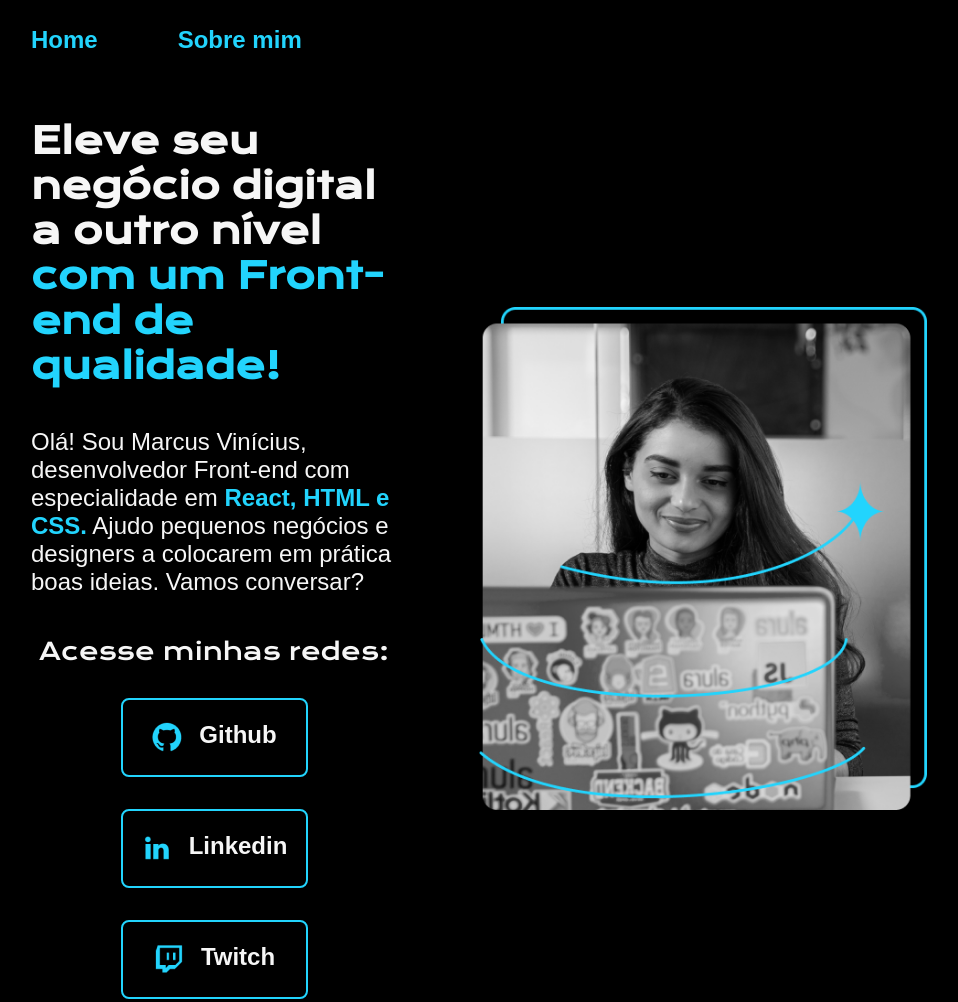
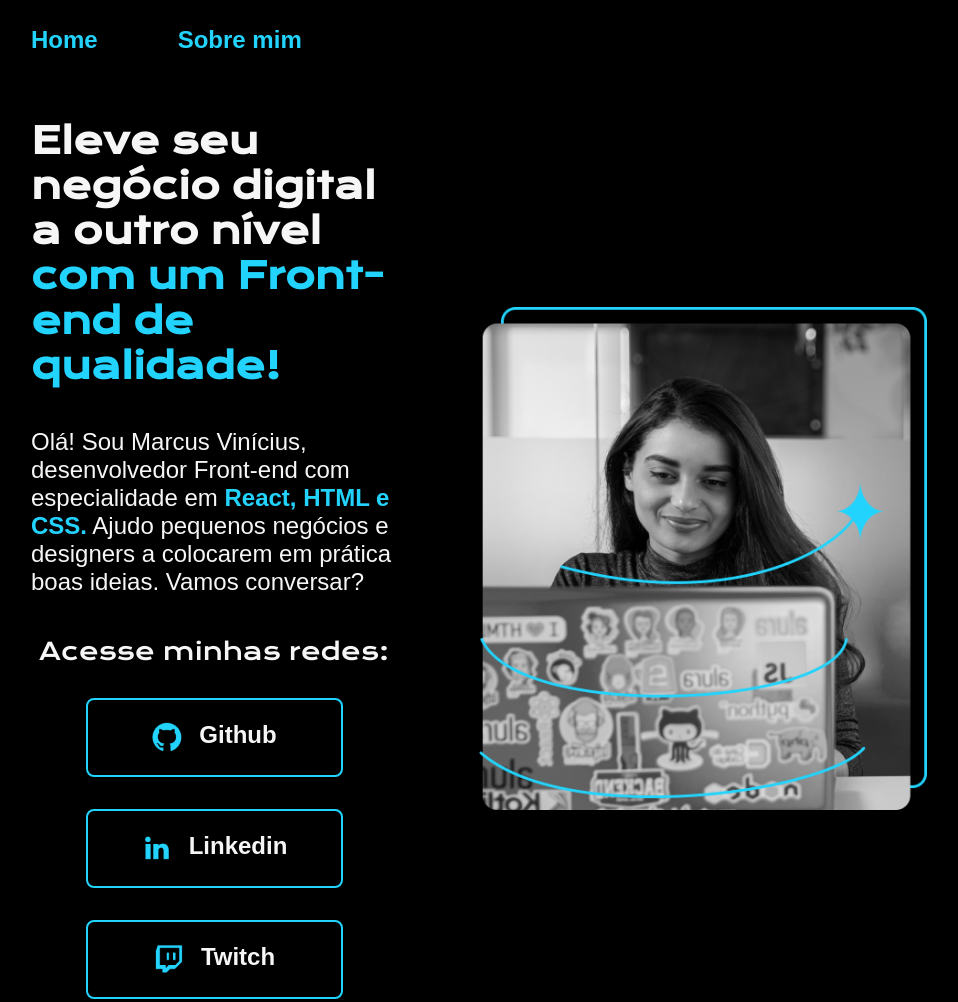
Before and after one commit to MarcusViCode/portifolio-Alura-, a plain HTML site: page index.html in a window 1280 px wide. Shown: the top 1002 px of the page, without its empty margins (161-1119 px from the left). Drawn offline with nearby package versions, Linux system fonts and the light colour scheme.

Commit message:
Update style.css

```diff
--- a/estilos/style.css
+++ b/estilos/style.css
@@ -86,7 +86,7 @@ width: 50% ;
 text-align: center;
 border-radius: 8px;
 font-size: 1.5rem;
-padding: 21.5px 0 ;
+padding: 21.5px 35px;
 text-decoration:none ;
 color:var(--cor-secundaria);
 font-family: var(--font-secundaria);
```
